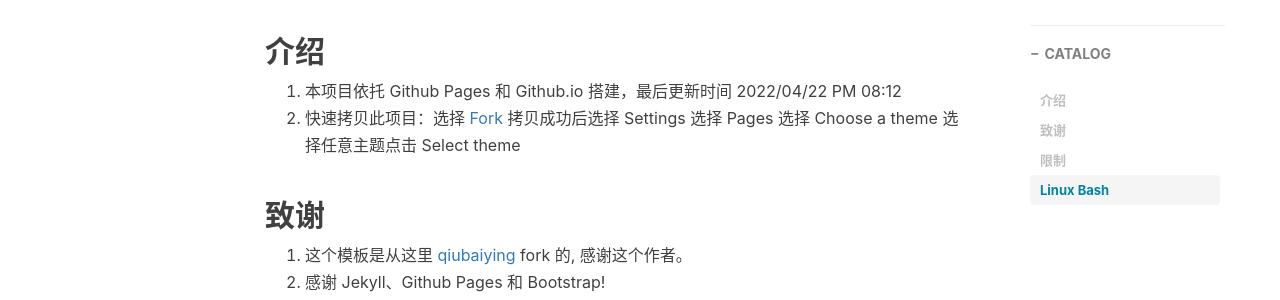
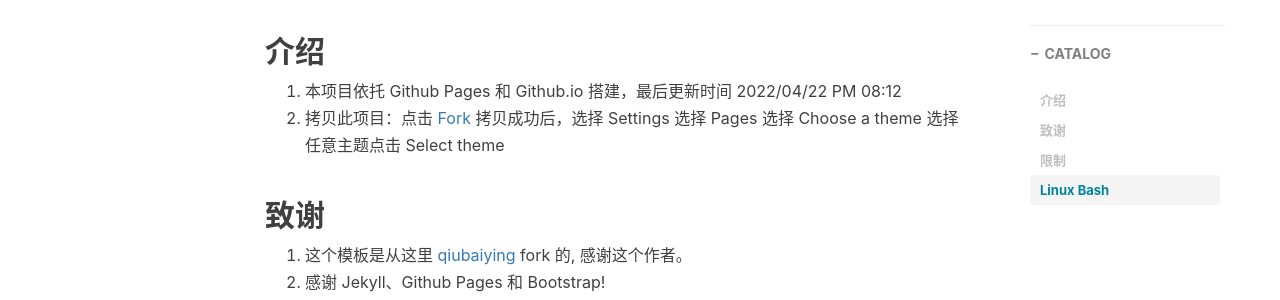
Before and after one commit to tcq233/tcq233.github.io, a Jekyll site: the page built from _posts/2022-04-22-puck.md, in a window 1280 px wide. Shown: the part 472-772 px from the top of the page. Built offline with Jekyll 4.4.1, drawn with Linux system fonts in a browser that asks for light colours; nearby versions of some CDN libraries; comment, search, counter and statistics services are not loaded.

Commit message:
Update 2022-04-22-puck.md

```diff
--- a/_posts/2022-04-22-puck.md
+++ b/_posts/2022-04-22-puck.md
@@ -11,7 +11,7 @@
 ## 介绍
 
 1. 本项目依托 Github Pages 和 Github.io 搭建，最后更新时间 2022/04/22 PM 08:12
-2. 快速拷贝此项目：选择 [Fork](https://github.com/tcq233/tcq233.github.io/fork) 拷贝成功后选择 Settings 选择 Pages 选择 Choose a theme 选择任意主题点击 Select theme
+2. 拷贝此项目：点击 [Fork](https://github.com/tcq233/tcq233.github.io/fork) 拷贝成功后，选择 Settings 选择 Pages 选择 Choose a theme 选择任意主题点击 Select theme
 
 ## 致谢
 
```
